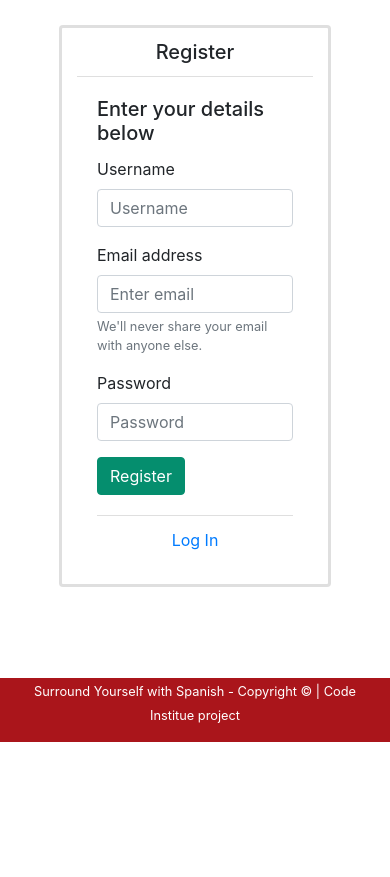
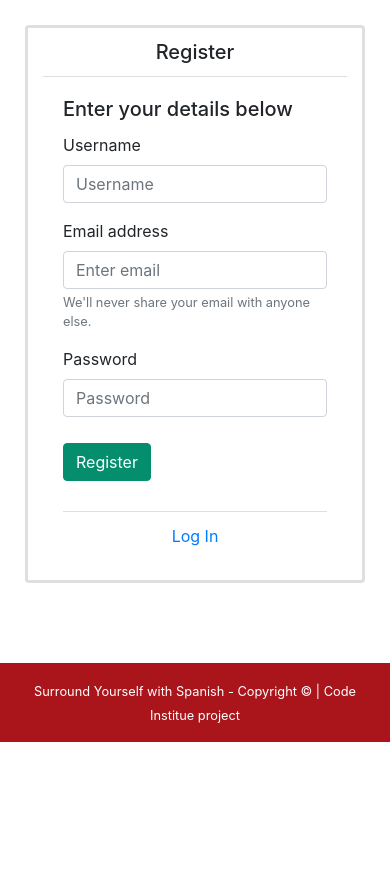
Before and after one commit to DonnaIB/surround_yourself_with_spanish, a Flask app: page /register in a window 390 px wide. Shown: the part 102-979 px from the top of the page. After the commit the page ends 844 px from the top, so only its background shows below. Run offline with Flask 2, Linux system fonts and the light colour scheme; some libraries are stand-ins or nearby versions.

Commit message:
Add styling to My Profile page, footer, and buttons. Plus add media query for cards

```diff
--- a/static/css/style.css
+++ b/static/css/style.css
@@ -6,7 +6,16 @@ nav {
 
 main {
     padding: 25px 25px;
-    min-height: 1000vh;
+    min-height: 1000px;
+}
+
+.title {
+    text-align: center;
+    padding-bottom: 20px;
+}
+
+.profile-text {
+    text-align: center;
 }
 
 /* recommendation card*/
@@ -128,6 +137,7 @@ main {
 .btn-primary {
     background-color: #058E6E;
     border-color: #058E6E;
+    margin: 10px auto;
 }
 
 .cancel {
@@ -141,6 +151,8 @@ main {
 }
 
 
+/* footer */
+
 footer {
     position: fixed;
     left: 0;
@@ -149,4 +161,15 @@ footer {
     background-color:#AA151B;
     color: white;
     text-align: center;
+    padding-top: 15px;
   }
+
+
+/* media queries */
+
+  @media screen and (max-width: 769px) {
+        .card {
+            max-width: 100%;
+        }
+
+  }
```
